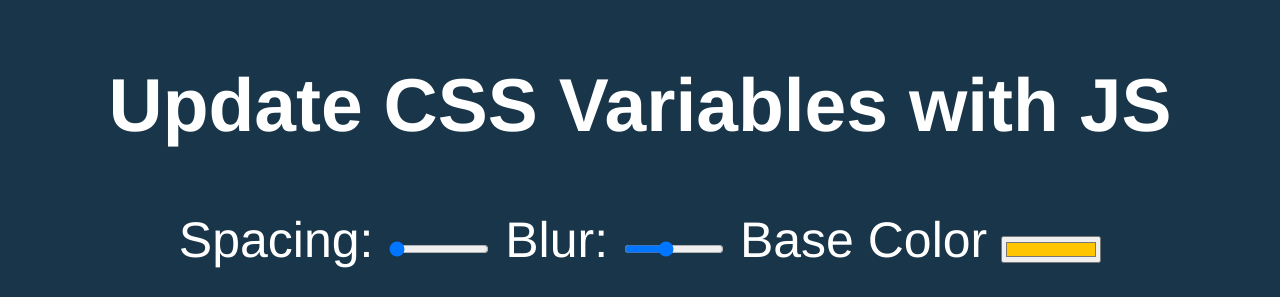
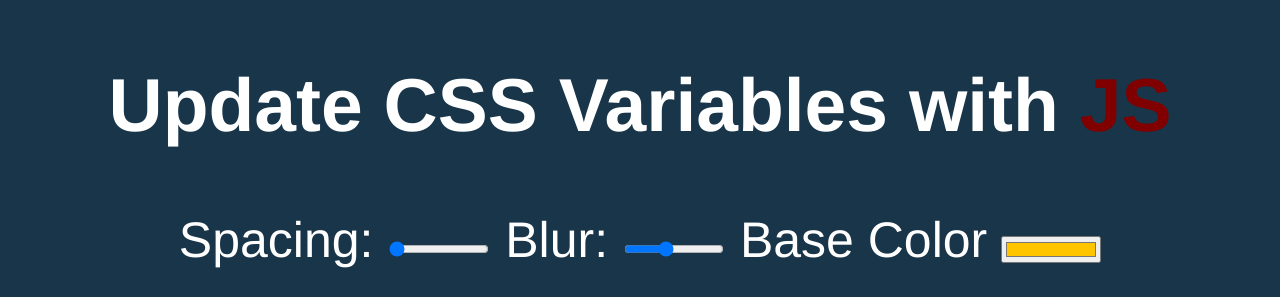
Before and after one commit to Illia-Sokol/JS30, a plain HTML site: page 03 - CSS Variables/index-START.html in a window 1280 px wide. Shown: the top 297 px of the page. Drawn offline with Linux system fonts and the light colour scheme.

Commit message:
added :root varibale in CSS

```diff
--- a/03 - CSS Variables/index-START.html
+++ b/03 - CSS Variables/index-START.html
@@ -21,7 +21,21 @@
   <img src="https://source.unsplash.com/7bwQXzbF6KE/800x500">
 
   <style>
+    :root {
+      --base: maroon;
+      --spacing: 10px;
+      --blur: 10px;
+    }
 
+    img {
+      padding: var(--spacing);
+      background: var(--base);
+      filter: blur(var( --blur) );
+    }
+
+    .hl {
+      color: var(--base);
+    }
     /*
       misc styles, nothing to do with CSS variables
     */
```
